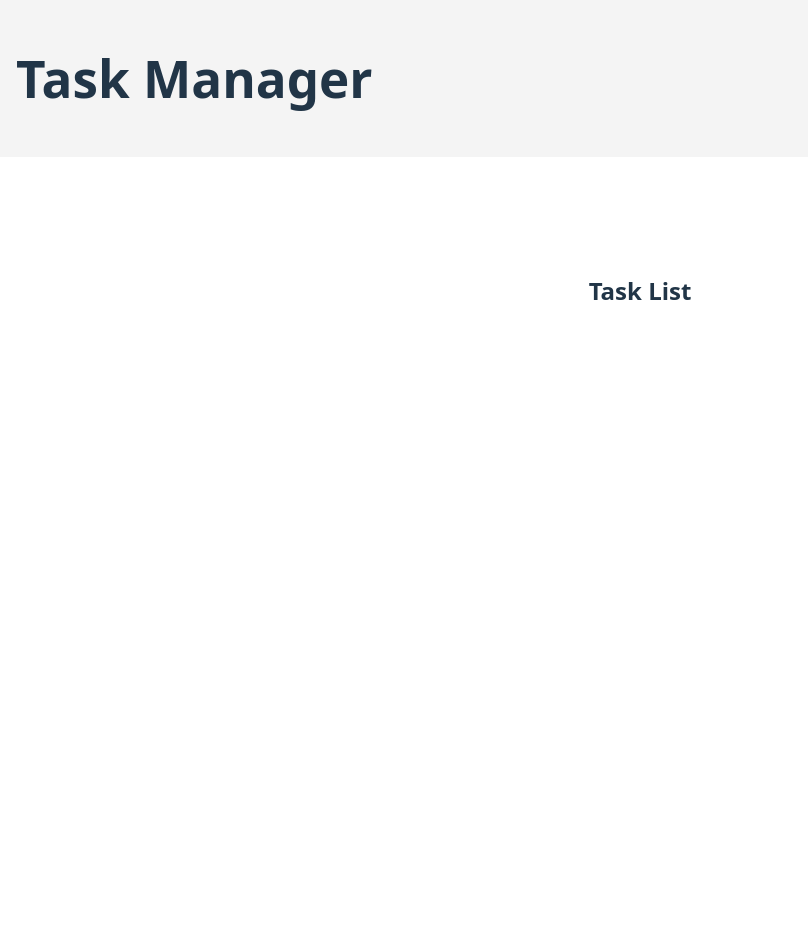
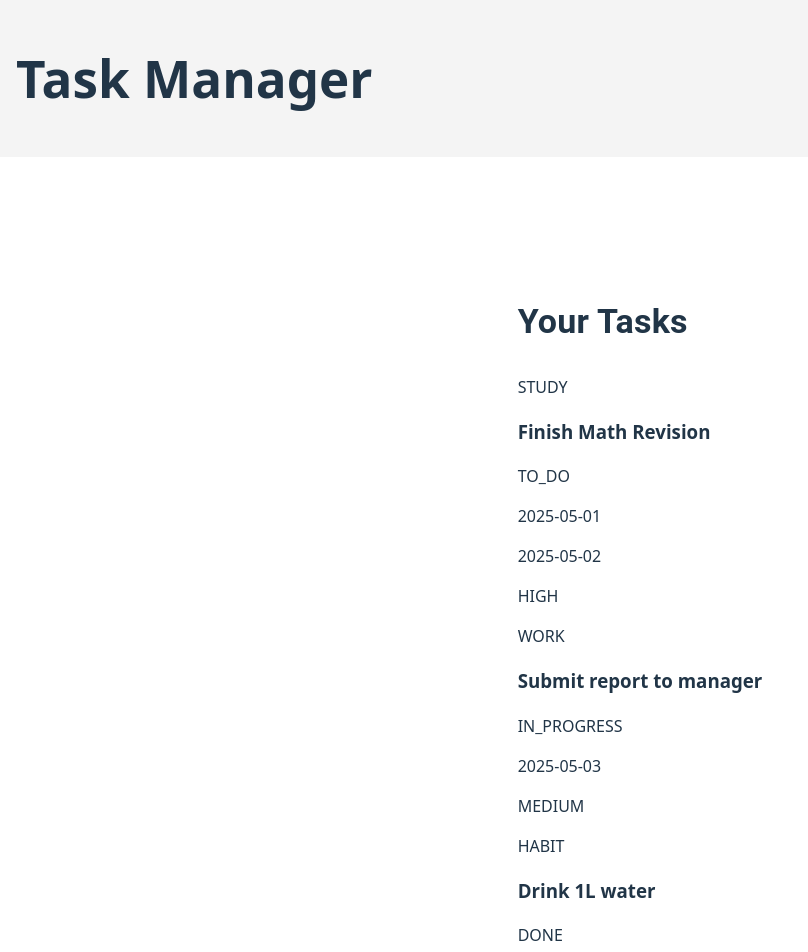
Before and after one commit to cyjworks/task-manager-frontend, a React (Vite) app: page / in a window 1280 px wide. Shown: the top 952 px of the page, without its empty margins (0-808 px from the left). Built offline with nearby package versions, Linux system fonts and the light colour scheme; no server answers.

Commit message:
feat: render sample data on TaskListPage for layout testing

```diff
--- a/src/pages/TaskListPage.tsx
+++ b/src/pages/TaskListPage.tsx
@@ -1,3 +1,59 @@
+import { useEffect, useState } from 'react';
+import { Box, Typography, CircularProgress } from '@mui/material';
+import TaskItem, { TaskItemProps } from '../components/ui/TaskItem';
+
 export default function TaskListPage() {
-    return <h2>Task List</h2>
+  const [tasks, setTasks] = useState<TaskItemProps[]>([]);
+  const [loading, setLoading] = useState(true);
+
+  const sampleTasks: TaskItemProps[] = [
+    {
+      type: 'STUDY',
+      title: 'Finish Math Revision',
+      startDate: '2025-05-01',
+      endDate: '2025-05-02',
+      progress: 'TO_DO',
+      priority: 'HIGH',
+    },
+    {
+      type: 'WORK',
+      title: 'Submit report to manager',
+      endDate: '2025-05-03',
+      progress: 'IN_PROGRESS',
+      priority: 'MEDIUM',
+    },
+    {
+      type: 'HABIT',
+      title: 'Drink 1L water',
+      progress: 'DONE',
+      priority: 'LOW',
+    },
+  ];
+
+  useEffect(() => {
+    setTimeout(() => {
+      setTasks(sampleTasks);
+      setLoading(false);
+    }, 500);
+  }, []);
+
+  return (
+    <Box maxWidth="800px" mx="auto" mt={6} px={2}>
+      <Typography variant="h4" fontWeight="bold" mb={4}>
+        Your Tasks
+      </Typography>
+
+      {loading ? (
+        <CircularProgress />
+      ) : tasks.length === 0 ? (
+        <Typography>No tasks found.</Typography>
+      ) : (
+        tasks.map((task, index) => (
+          <Box key={index} mb={2}>
+            <TaskItem {...task} />
+          </Box>
+        ))
+      )}
+    </Box>
+  );
 }
```
